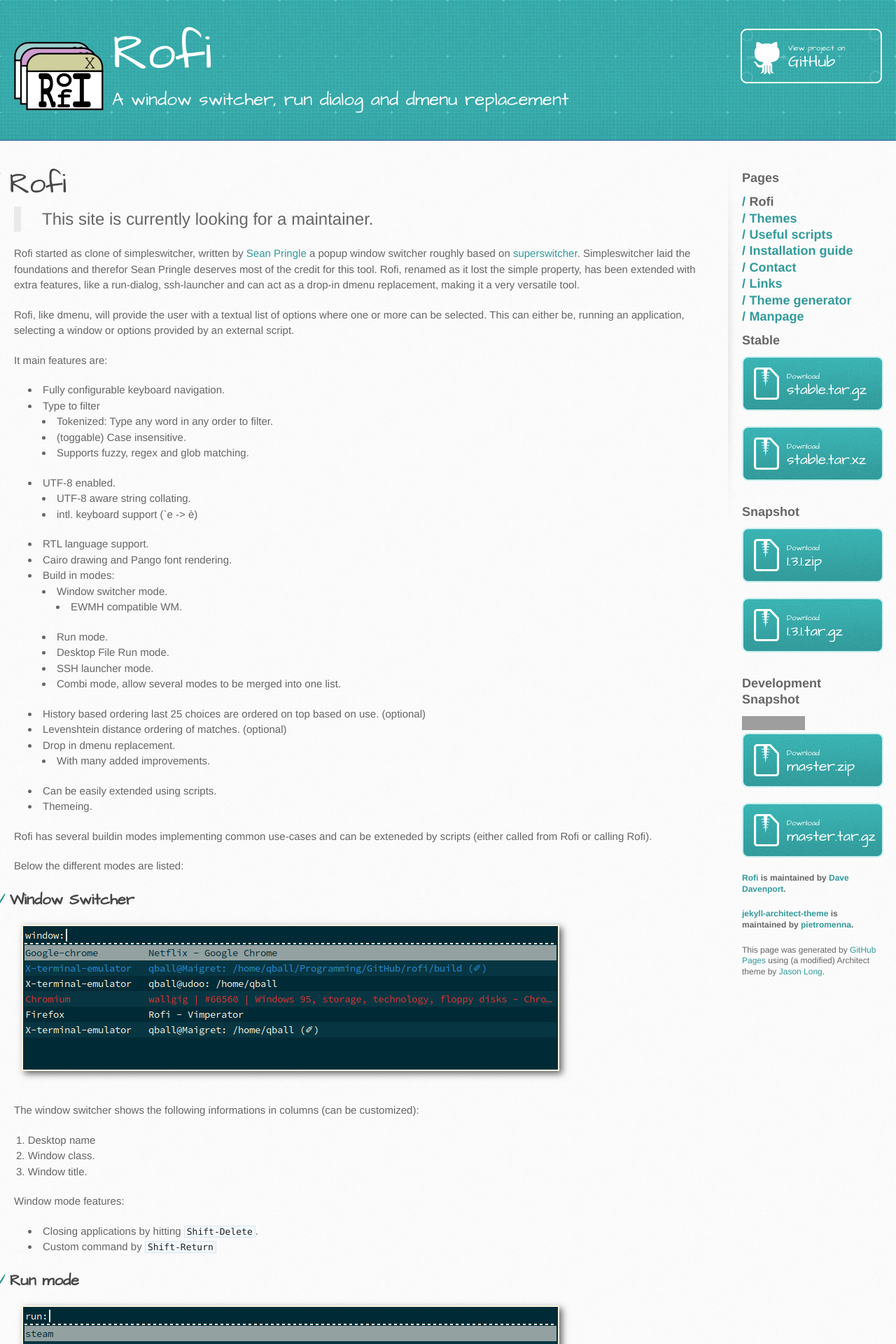
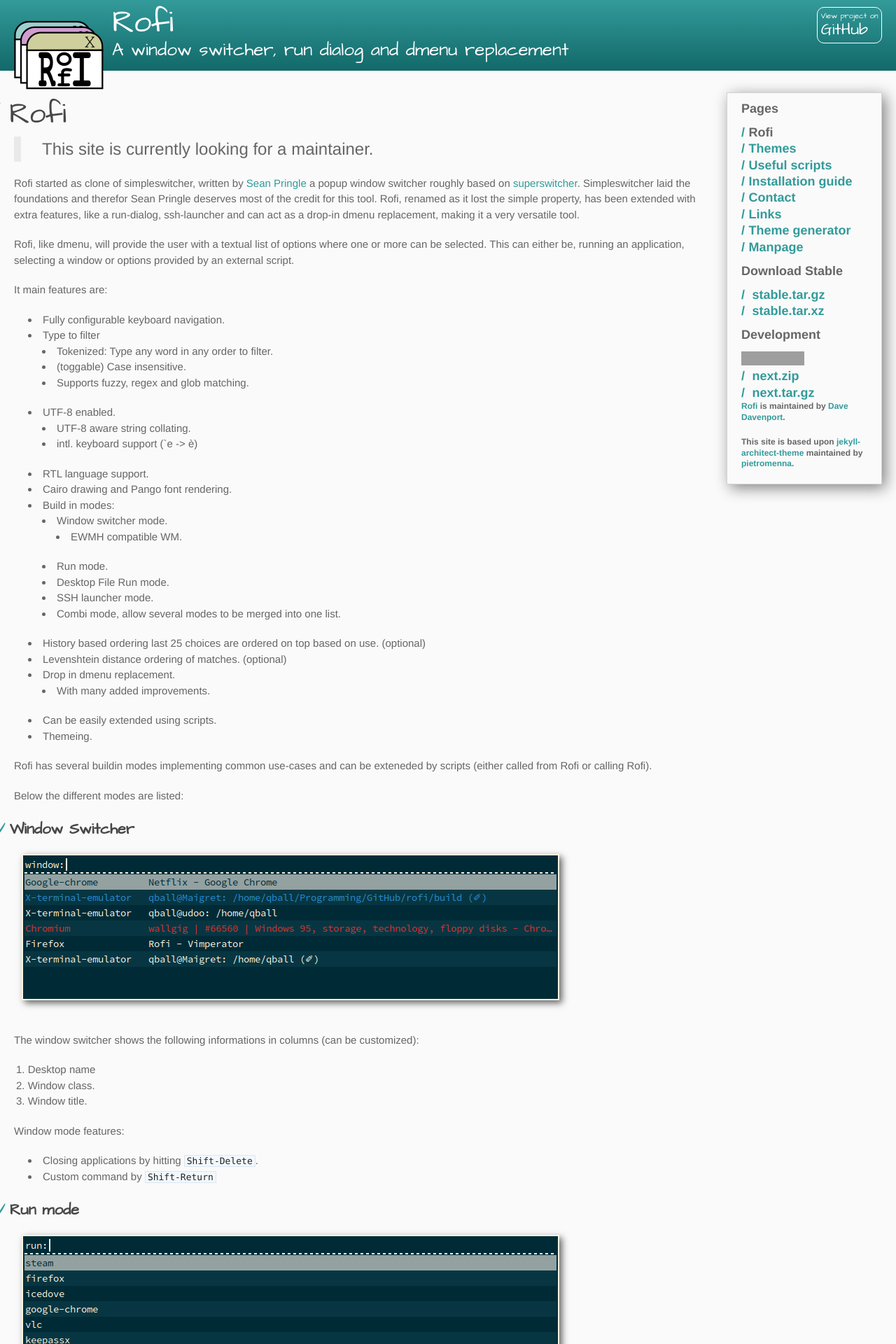
Before and after one commit to davatorium/rofi, a Jekyll site: the page built from index.md, in a window 1280 px wide. Shown: the top 1920 px of the page at 70% size. Built offline with Jekyll 4.4.1, drawn with Linux system fonts in a browser that asks for light colours; grey boxes are pictures that could not be loaded.

Commit message:
Small updates

```diff
--- a/_layouts/default.html
+++ b/_layouts/default.html
@@ -50,45 +50,34 @@
         {% endif %}
         {% endfor %} <!-- page -->
         <h2 class="menuentry"><a href="{{ site.url }}/manpage.html">Manpage</a></h2>
-            <h1>Stable</h1>
+            <h1>Download Stable</h1>
+          <h2 class="menuentry">
           <a
-href="https://github.com/DaveDavenport/rofi/releases/download/{{site.github-version-stable}}/rofi-{{ site.github-version-stable }}.tar.gz" class="button">
-            <small>Download</small>
+href="https://github.com/DaveDavenport/rofi/releases/download/{{site.github-version-stable}}/rofi-{{ site.github-version-stable }}.tar.gz" >
            stable.tar.gz
           </a>
+          </h2>
+          <h2 class="menuentry">
           <a
-href="https://github.com/DaveDavenport/rofi/releases/download/{{site.github-version-stable}}/rofi-{{ site.github-version-stable }}.tar.xz" class="button">
-            <small>Download</small>
+href="https://github.com/DaveDavenport/rofi/releases/download/{{site.github-version-stable}}/rofi-{{ site.github-version-stable }}.tar.xz" >
            stable.tar.xz
           </a>
-<!-- to be enabled when we have a stable release. -->
-          <h1>Snapshot</h1>
-          <a href="{{ site.github-url }}/archive/{{ site.github-version-stable }}.zip" class="button">
-            <small>Download</small>
-            {{ site.github-version-stable }}.zip
-          </a>
-          <a href="{{ site.github-url }}/archive/{{ site.github-version-stable }}.tar.gz" class="button">
-            <small>Download</small>
-            {{ site.github-version-stable }}.tar.gz
-          </a>
+          </h2>
 <!-- -->
-          <h1>Development Snapshot</h1>
-            <img src="https://travis-ci.org/DaveDavenport/rofi.svg?branch=master"/>
-          <a href="{{ site.github-url }}/zipball/master" class="button">
-            <small>Download</small>
-            master.zip
-          </a>
-          <a href="{{ site.github-url }}/tarball/master" class="button">
-            <small>Download</small>
-            master.tar.gz
-          </a>
+          <h1>Development </h1>
+            <img src="https://travis-ci.org/DaveDavenport/rofi.svg?branch=next"/>
+          <h2 class="menuentry">
+          <a href="{{ site.github-url }}/zipball/next" >next.zip</a>
+          </h2>
+          <h2 class="menuentry">
+          <a href="{{ site.github-url }}/tarball/next" >next.tar.gz</a>
+          </h2>
 
           <p class="repo-owner"><a href="{{ site.github-url}}">{{ site.name }}</a> is maintained by
           <a href="{{ site.github-user-url }}">{{ site.github-user }}</a>.</p>
 
-          <p class="repo-owner"><a href="https://github.com/pietromenna/jekyll-architect-theme">jekyll-architect-theme</a> is maintained by <a href="https://github.com/pietromenna">pietromenna</a>.</p>
+          <p class="repo-owner">This site is based upon <a href="https://github.com/pietromenna/jekyll-architect-theme">jekyll-architect-theme</a> maintained by <a href="https://github.com/pietromenna">pietromenna</a>.</p>
 
-          <p>This page was generated by <a href="https://pages.github.com">GitHub Pages</a> using (a modified) Architect theme by <a href="https://twitter.com/jasonlong">Jason Long</a>.</p>
           </aside>
       </div>
     </div>
--- a/stylesheets/stylesheet.css
+++ b/stylesheets/stylesheet.css
@@ -50,7 +50,7 @@ table {
 body {
   font-size: 15px;
   line-height: 1.5;
-  background: #fafafa url(../images/body-bg.jpg) 0 0 repeat;
+  background: #fafafa;
   font-family: 'Helvetica Neue', Helvetica, Arial, serif;
   font-weight: 400;
   color: #666;
@@ -64,19 +64,18 @@ a:hover {
 }
 
 header {
-  padding-top: 40px;
-  padding-bottom: 40px;
+  padding-top: 10px;
+  padding-bottom: 10px;
   font-family: 'Architects Daughter', 'Helvetica Neue', Helvetica, Arial, serif;
-  background: #2e7bcf url(../images/header-bg.jpg) 0 0 repeat-x;
-  border-bottom: solid 1px #275da1;
+  background: linear-gradient(#339a9a,#136a6a);
+  border-bottom: solid 2px #136a6a;
 }
 
 header h1 {
   letter-spacing: -1px;
-  font-size: 72px;
+  font-size: 3em;
   color: #fff;
   line-height: 1;
-  margin-bottom: 0.2em;
   width: 840px;
 }
 
@@ -114,9 +113,11 @@ aside#sidebar {
   padding-left: 20px;
   min-height: 504px;
   float: right;
-  background: transparent url(../images/sidebar-bg.jpg) 0 0 no-repeat;
+/*  background: transparent url(../images/sidebar-bg.jpg) 0 0 no-repeat;*/
   font-size: 12px;
   line-height: 1.3;
+  box-shadow: 5px 5px 20px grey;
+  border: solid 1px lightgrey;
 }
 
 aside#sidebar h1 {
@@ -146,12 +147,11 @@ aside#sidebar p.repo-owner a {
 }
 
 a.button {
-  width: 134px;
-  height: 58px;
+    border: 1px;
   line-height: 1.2;
   font-size: 23px;
-  color: #fff;
-  padding-left: 68px;
+  color: #000;
+  padding-left: 22px;
   padding-top: 22px;
   font-family: 'Architects Daughter', 'Helvetica Neue', Helvetica, Arial, serif;
 }
@@ -163,23 +163,26 @@ header a.button {
   position: absolute;
   right: 0;
   top: 0;
-  background: transparent url(../images/github-button.png) 0 0 no-repeat;
+  color: #FFF;
+  border: solid 1px #FFF;
+  border-radius: 10px;
+  padding: .2em;
+/*  background: transparent url(../images/github-button.png) 0 0 no-repeat;*/
 }
 header img.logo {
+    margin: 0;
     position: absolute;
-    height: 128px;
-    width: 128px;
 }
 header .title{
     position: relative;
     padding-left: 140px;
 }
 aside a.button {
-  width: 138px;
-  padding-left: 64px;
+/*  width: 138px;*/
+/*  padding-left: 64px;*/
   display: block;
-  background: transparent url(../images/download-button.png) 0 0 no-repeat;
-  margin-bottom: 20px;
+/*  background: transparent url(../images/download-button.png) 0 0 no-repeat;*/
+/*  margin-bottom: 20px;*/
   font-size: 21px;
 }
 
@@ -368,7 +371,7 @@ dl dd {
 }
 
 footer {
-  background: transparent url('../images/hr.png') 0 0 no-repeat;
+/*  background: transparent url('../images/hr.png') 0 0 no-repeat;*/
   margin-top: 40px;
   padding-top: 20px;
   padding-bottom: 30px;
```
